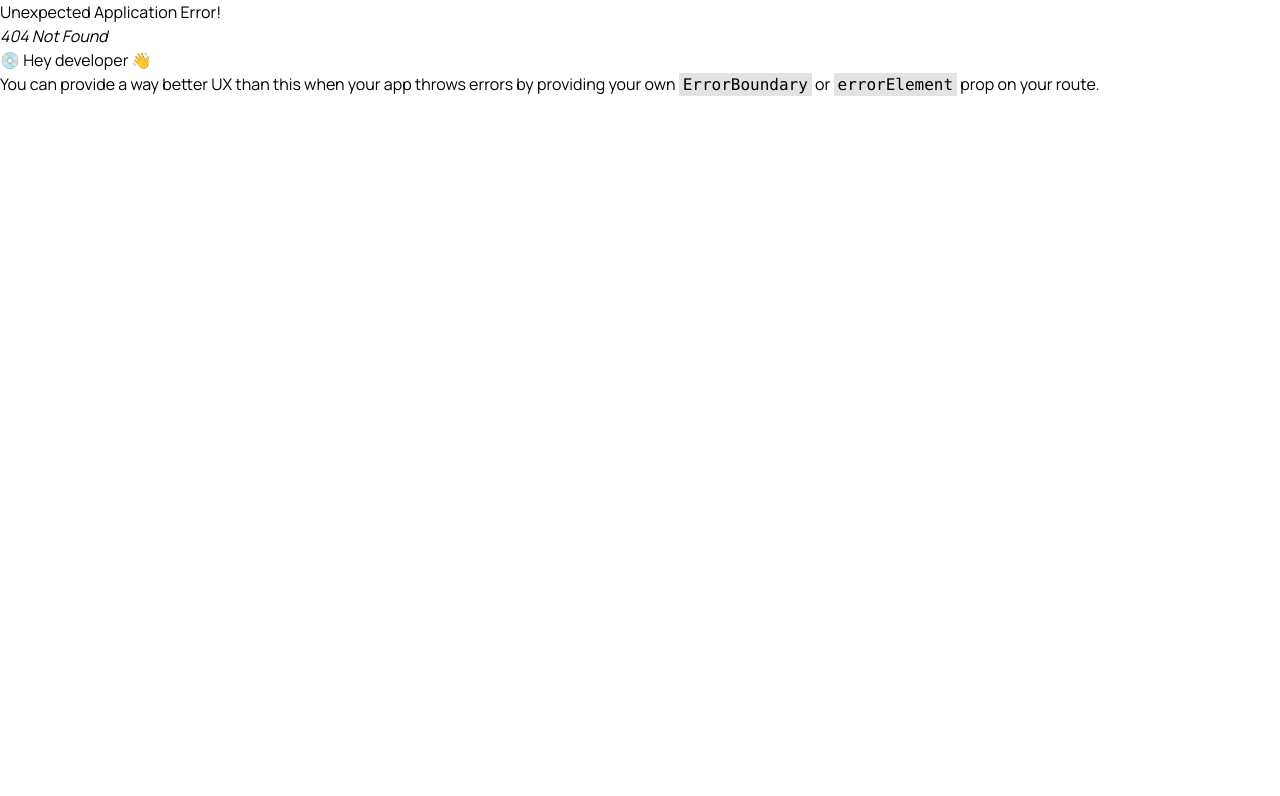
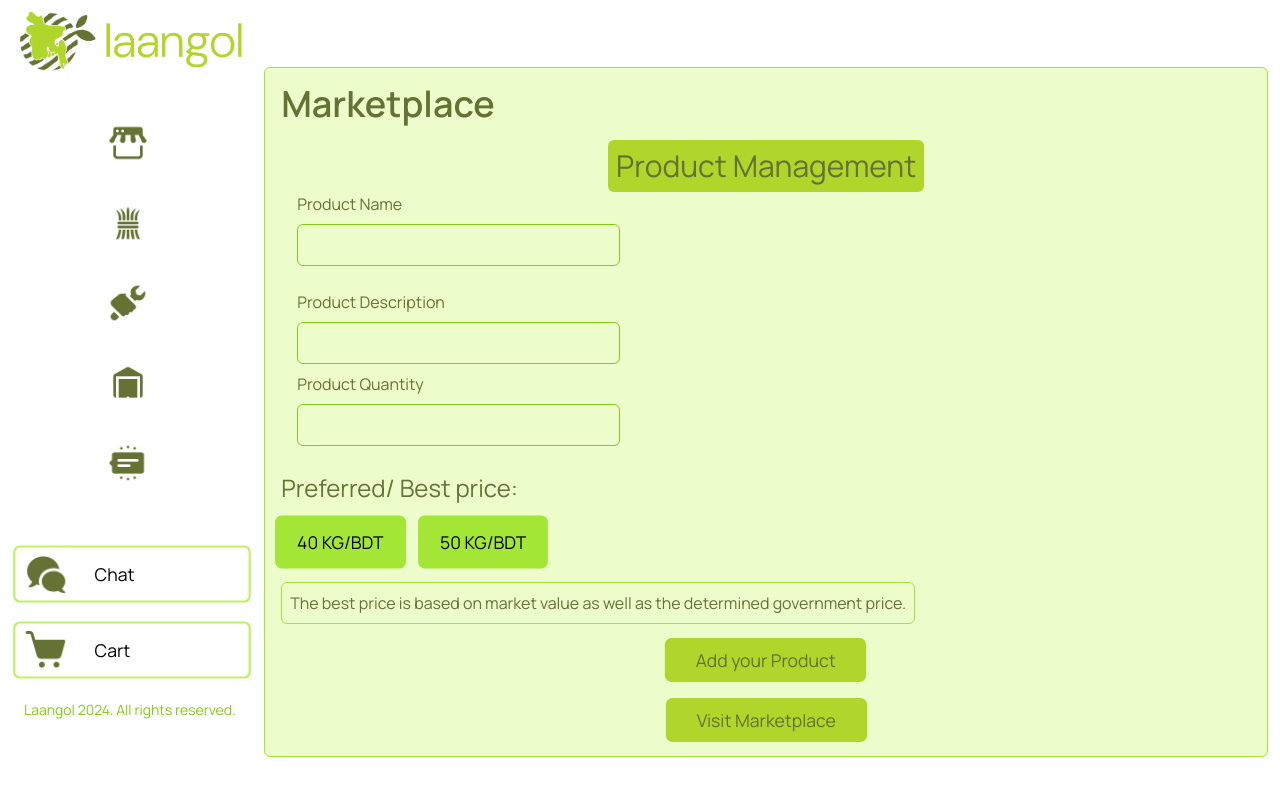
Before and after one commit to poisonous0-0/laangol, a React (Vite) app: page /add_items in a window 1280 px wide. Before the commit this address had no page. Shown: the top 796 px of the page. Built offline with nearby package versions, Linux system fonts and the light colour scheme.

Commit message:
update again

```diff
--- a/src/App.tsx
+++ b/src/App.tsx
@@ -3,7 +3,7 @@ import Sidebar from "./components/Sidebar/Sidebar";
 
 const App = () => {
 	return (
-		<div className="m-3 flex space-x-3 items-end min-h-screen overflow-hidden">
+		<div className="m-3 flex space-x-3 items-center min-h-screen overflow-hidden">
 			<div className="sidebar h-full">
 				<Sidebar />
 			</div>
--- a/src/components/Marketplace_top/Marketplace_top.tsx
+++ b/src/components/Marketplace_top/Marketplace_top.tsx
@@ -1,4 +1,6 @@
 import Button from "../Button/Button";
+import { Link } from "react-router-dom";
+
 const Marketplace_top = () => {
 	return (
 		<>
@@ -8,7 +10,9 @@ const Marketplace_top = () => {
 						<h1>Marketplace</h1>
 					</div>
 					<div className="addProduct_button">
-						<Button className="">Add your product</Button>
+						<Link to="/add_items">
+							<Button className="">Add your product</Button>
+						</Link>
 					</div>
 				</div>
 			</div>
--- a/src/pages/Marketplace/Adding_items.tsx
+++ b/src/pages/Marketplace/Adding_items.tsx
@@ -1,5 +1,6 @@
 import Button from "../../components/Button/Button";
 import Input_text from "../../components/Input_Text/Input_text";
+import { Link } from "react-router-dom";
 
 const Adding_items = () => {
 	return (
@@ -41,9 +42,12 @@ const Adding_items = () => {
 			</p>
 
 			<div className="mt-4 submission flex flex-col items-center space-y-5 w-full">
-				<Button className="w-full md:w-auto bg-lime-800 text-lime-900 px-4 py-2">
-					Add your Product
-				</Button>
+				<Link to="/product_info">
+					<Button className="w-full md:w-auto bg-lime-800 text-lime-900 px-4 py-2">
+						Add your Product
+					</Button>
+				</Link>
+
 				<Button className="w-full md:w-auto bg-lime-800 text-lime-900 px-4 py-2">
 					Visit Marketplace
 				</Button>
--- a/src/pages/Marketplace/Marketplace_routes.tsx
+++ b/src/pages/Marketplace/Marketplace_routes.tsx
@@ -7,14 +7,12 @@ import Adding_items from "../Marketplace/Adding_items";
 
 const Marketplace_main = () => {
 	return (
-		<Router>
 		<Routes>
 			<Route path="/marketplace1" element={<Marketplace_1 />} />
 			<Route path="/marketplace2" element={<Marketplace_2 />} />
 			<Route path="/product_info" element={<Product_description />} />
 			<Route path="/add_items" element={<Adding_items />} />
 		</Routes>
-		</Router>
 	);
 };
 
```
Also changed, not shown: src/router/router.tsx (+11 -0 lines). Lines whose indentation alone changed are shown as unchanged.
